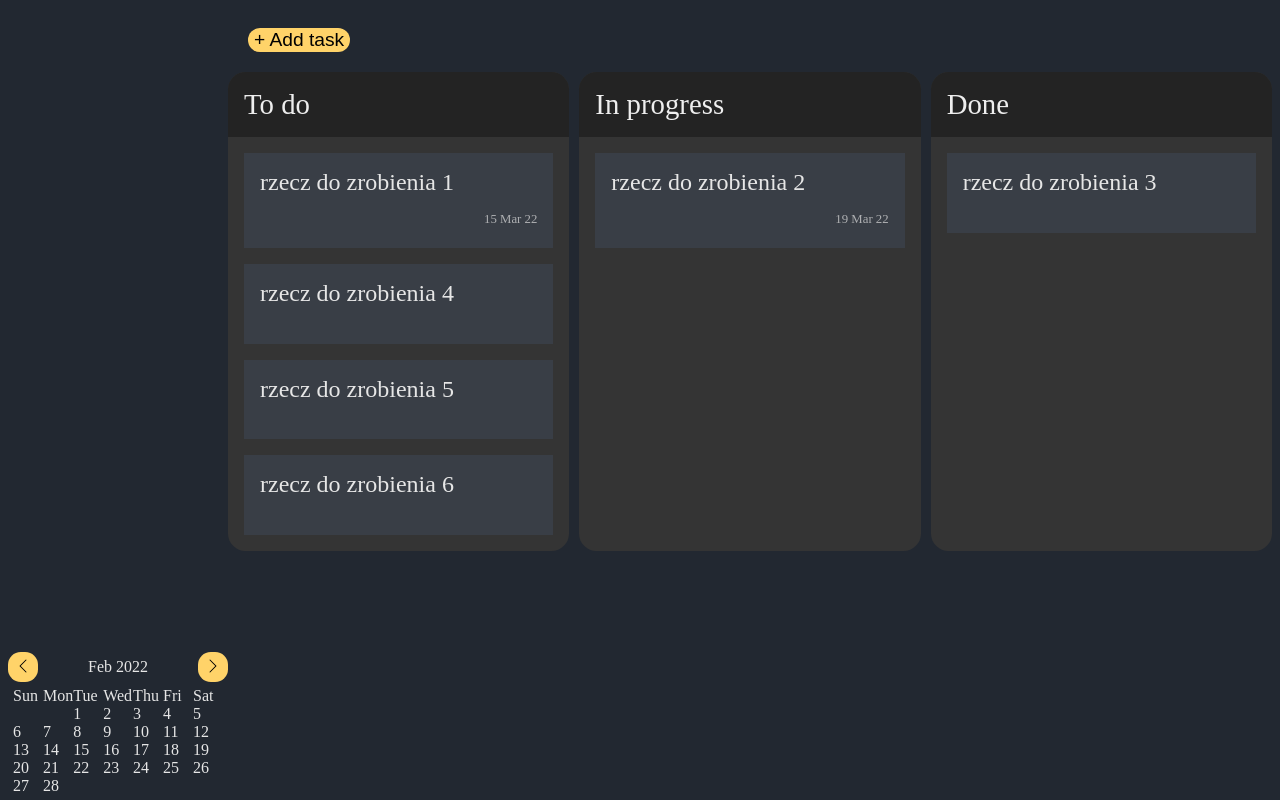
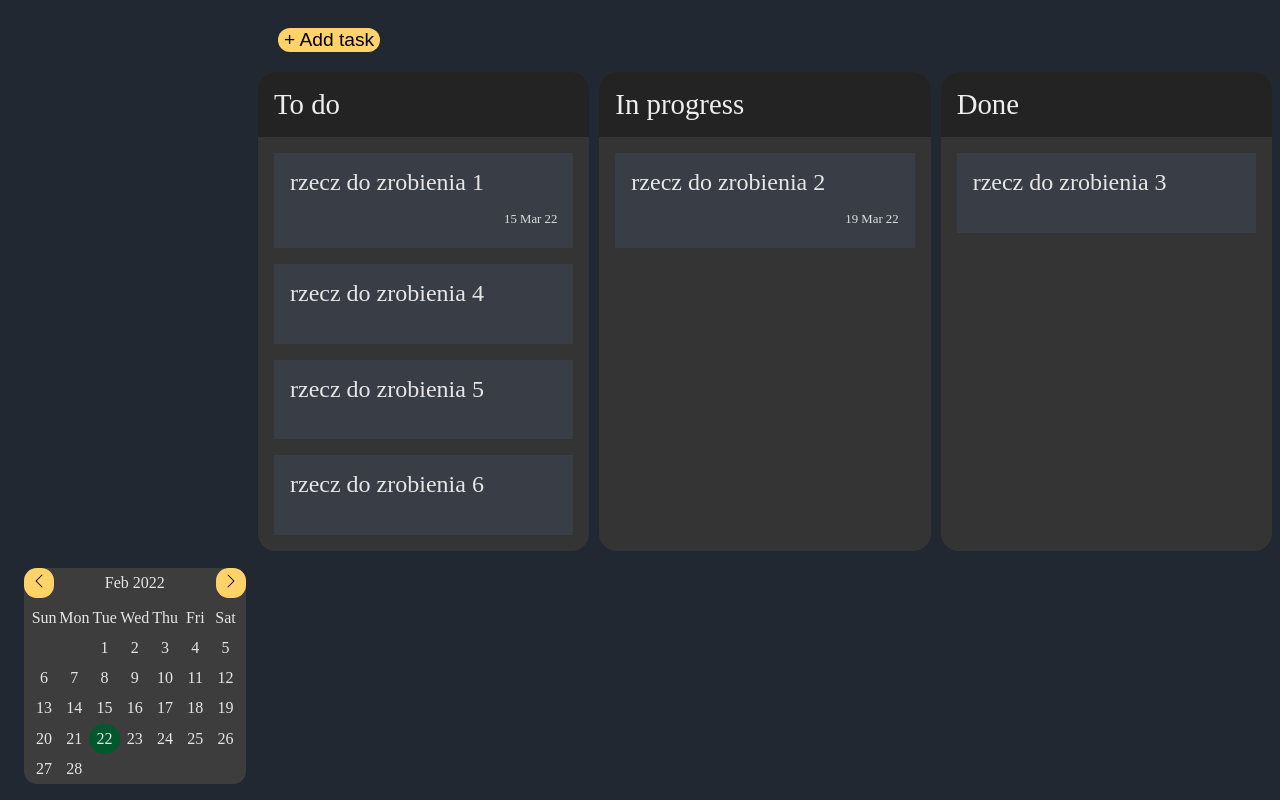
Before and after one commit to karol71927/ToDo, an Angular app: page / in a window 1280 px wide. Built offline with nearby package versions, Linux system fonts and the light colour scheme.

Commit message:
due date

```diff
--- a/src/app/add-task-modal/add-task-modal.component.html
+++ b/src/app/add-task-modal/add-task-modal.component.html
@@ -39,7 +39,9 @@
           "
           class="alert alert-danger"
         >
-          <div *ngIf="description?.errors?.['required']">Name is required.</div>
+          <div *ngIf="description?.errors?.['required']">
+            Description is required.
+          </div>
           <div *ngIf="description?.errors?.['minlength']">
             Description must be at least 50 characters long.
           </div>
@@ -50,7 +52,6 @@
         >
           Save
         </button>
-        <p>{{ taskForm.status }}</p>
       </form>
     </div>
   </app-modal>
--- a/src/app/app.component.scss
+++ b/src/app/app.component.scss
@@ -2,7 +2,7 @@
   position: fixed;
   top: 0;
   bottom: 0;
-  width: 220px;
+  width: 250px;
   display: flex;
   flex-direction: row;
 
@@ -12,5 +12,5 @@
 }
 
 .content {
-  margin-left: 220px;
+  margin-left: 250px;
 }
--- a/src/app/calendar.service.ts
+++ b/src/app/calendar.service.ts
@@ -45,4 +45,8 @@ export class CalendarService {
   private getMonthName(month: number): MonthName {
     return Object.entries(MonthName)[month][1];
   }
+
+  convertDateToDay(date: Date): Day {
+    return this.createDay(date.getDate(), date.getMonth(), date.getFullYear());
+  }
 }
--- a/src/app/calendar/calendar.component.html
+++ b/src/app/calendar/calendar.component.html
@@ -1,3 +1,4 @@
+<div class="calendar-background">
   <div class="calendar-legend">
     <button (click)="getPreviousMonth()" class="calendar-legend_button">
       <svg-chevron direction="left"></svg-chevron>
@@ -11,5 +12,15 @@
     <div *ngFor="let name of dayNames | enumToArray" class="calendar_day">
       {{ name }}
     </div>
-  <div *ngFor="let day of days" class="calendar_day">{{ day.day }}</div>
+    <div
+      *ngFor="let day of days"
+      class="calendar_day"
+      [ngClass]="{
+        calendar_day_highlighted: isDueDay(day),
+        calendar_day_today: isToday(day)
+      }"
+    >
+      {{ day.day }}
     </div>
+  </div>
+</div>
--- a/src/app/calendar/calendar.component.scss
+++ b/src/app/calendar/calendar.component.scss
@@ -8,7 +8,27 @@
 
   &_day {
     color: colors.$text-light-2;
+    border-radius: 50%;
+    aspect-ratio: 1/1;
+    display: flex;
+    align-items: center;
+    justify-content: center;
+
+    &_highlighted {
+      background-color: colors.$calendar-highlight-1;
+    }
+
+    &_today {
+      background-color: rgb(0, 88, 44);
+    }
   }
+}
+
+.calendar-background {
+  border: none;
+  border-radius: size.$border-radius-m;
+  background-color: colors.$calendar-background;
+  margin: 1rem;
 }
 
 .calendar-legend {
--- a/src/app/calendar/calendar.component.ts
+++ b/src/app/calendar/calendar.component.ts
@@ -1,6 +1,7 @@
 import { Component, OnInit } from '@angular/core';
 import { Day, DayName, MonthName } from 'src/models/calendar.model';
 import { CalendarService } from '../calendar.service';
+import { TaskService } from '../task.service';
 
 @Component({
   selector: 'app-calendar',
@@ -9,6 +10,7 @@ import { CalendarService } from '../calendar.service';
 })
 export class CalendarComponent implements OnInit {
   days: Day[];
+  dueDays: Day[];
 
   dayNames = DayName;
 
@@ -17,11 +19,50 @@ export class CalendarComponent implements OnInit {
   month?: MonthName;
   year?: number;
 
-  constructor(private calendarService: CalendarService) {}
+  constructor(
+    private calendarService: CalendarService,
+    private taskService: TaskService
+  ) {}
 
   ngOnInit(): void {
     this.date = new Date();
     this.getMonth(this.date);
+    this.getDueDates();
+  }
+
+  getDueDates() {
+    this.taskService.getDueDates().subscribe((response) => {
+      this.dueDays = [];
+      response.forEach((date) => {
+        this.dueDays.push(this.calendarService.convertDateToDay(date));
+      });
+    });
+  }
+
+  isDueDay(day: Day): boolean {
+    if (this.dueDays) {
+      const index = this.dueDays.findIndex((dueDay) => {
+        if (
+          dueDay.day === day.day &&
+          dueDay.month === day.month &&
+          dueDay.year === day.year
+        ) {
+          return true;
+        }
+        return false;
+      });
+      return index !== -1;
+    }
+    return false;
+  }
+
+  isToday(day: Day): boolean {
+    const today = this.calendarService.convertDateToDay(new Date());
+    return (
+      today.day === day.day &&
+      today.month === day.month &&
+      today.year === day.year
+    );
   }
 
   getMonth(date: Date) {
--- a/src/app/task.service.ts
+++ b/src/app/task.service.ts
@@ -26,4 +26,8 @@ export class TaskService {
   addTask(task: Task) {
     return this.httpClient.post(`${this.baseUrl}/tasks`, task);
   }
+
+  getDueDates(): Observable<Date[]> {
+    return this.httpClient.get<Date[]>(`${this.baseUrl}/dueDates`);
+  }
 }
--- a/src/colors.scss
+++ b/src/colors.scss
@@ -4,9 +4,11 @@ $background-dark-3: #343434;
 $background-dark-4: #232323;
 $text-light-1: #eeeeee;
 $text-light-2: #e6e6e6;
-$text-light-3: #ddddddb6;
+$text-light-3: #dddddd;
 $button-yellow-1: #ffd369;
 $button-text-dark-1: #000;
 $scrollbar-default: #444;
 $scrollbar-hovered: #222;
 $scrollbar-background: #d1d1d1;
+$calendar-highlight-1: #7a0e0e;
+$calendar-background: #3d3d3d;
--- a/src/fake-backend/fakeBackend.ts
+++ b/src/fake-backend/fakeBackend.ts
@@ -44,9 +44,21 @@ export class FakeBackendInterceptor implements HttpInterceptor {
           return getTaskById();
         case url.match(/\/tasks\/\d+$/) && method === 'PUT':
           return updateTask();
+        case url.endsWith('/dueDates') && method === 'GET':
+          return getDueDates();
         default:
           return next.handle(req);
       }
+    }
+
+    function getDueDates(): Observable<HttpResponse<Date[]>> {
+      let dates: Date[] = [];
+      taskList.forEach((task) => {
+        if (task.dueDate) {
+          dates.push(task.dueDate);
+        }
+      });
+      return ok(dates);
     }
 
     function getTasks(): Observable<HttpResponse<TaskBase[]>> {
```
Also changed, not shown: 1 other file (tests, documents, lock files or other folders). Lines whose indentation alone changed are shown as unchanged.
